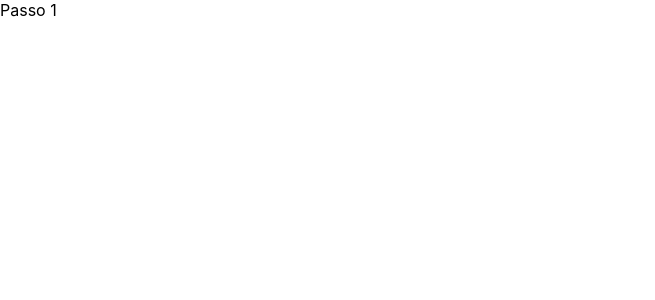
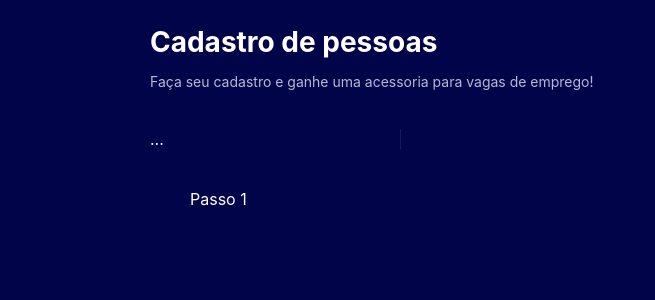
Before and after one commit to MarcosDarpa/Cadastro-Pessoas, a React (Create React App) app: page / in a window 1280 px wide. Shown: the top 300 px of the page, without its empty margins (0-655 px from the left). Built offline with nearby package versions, Linux system fonts and the light colour scheme.

Commit message:
Corrige a importação do componente Theme e ajusta arquivos relacionados

```diff
--- /dev/null
+++ b/src/components/Header/index.tsx
@@ -0,0 +1,10 @@
+import * as C from './styles'
+
+export const Header = () => {
+    return (
+        <C.Container>
+            <h1>Cadastro de pessoas</h1>
+            <p>Faça seu cadastro e ganhe uma acessoria para vagas de emprego!</p>
+        </C.Container>
+    )
+}
--- /dev/null
+++ b/src/components/Header/styles.tsx
@@ -0,0 +1,16 @@
+import styled from "styled-components";
+
+export const Container = styled.div`
+    padding: 25px 0;
+    boder-bottom: 1px solid #16195c;
+
+    h1 {
+        margin: 0;
+        padding: 0;
+        font-size: 28px;
+    }
+    p {
+        font-size: 14px;
+        color: #b8b8d4;
+    }
+`;
--- a/src/components/Theme/index.tsx
+++ b/src/components/Theme/index.tsx
@@ -1,11 +1,12 @@
 import { ReactNode } from 'react';
-import *as C from './styles';
+import * as C from './styles';
+import {Header} from '../Header';
 
 type Props = {
     children: ReactNode;
 }
 
-export const theme = ({ children }: Props) => {
+export const Theme = ({ children }: Props) => {
     return (
         <C.Container>
             <C.Area>
@@ -13,11 +14,11 @@ export const theme = ({ children }: Props) => {
 
                 <C.Steps>
                     <C.Sidebar>
-
+                        ...
                     </C.Sidebar>
-                    <C.page>
+                    <C.Page>
                         {children}
-                    </C.page>
+                    </C.Page>
 
                 </C.Steps>
             </C.Area>
--- a/src/components/Theme/styles.tsx
+++ b/src/components/Theme/styles.tsx
@@ -1,3 +1,32 @@
 import styled from "styled-components";
 
-export const Container = styled.div``;
+export const Container = styled.div`
+    background-color: #02044a;
+    color: #fff;
+    min-height: 100vh;
+`;
+
+export const Area = styled.div`
+    margin: auto;
+    max-width: 980px;
+    min-height: 100vh;
+    display-flex;
+    flex-direction: column;
+`;
+
+export const Steps = styled.div`
+    flex: 1;
+    display-flex;
+
+`;
+
+export const Sidebar = styled.div`
+    width: 250px;
+    border-right: 1px solid #16195c;
+`;
+
+export const Page = styled.div`
+    flex: 1;
+    padding-left: 40px;
+    padding-top: 40px;
+`;
--- a/src/pages/FormStep1/index.tsx
+++ b/src/pages/FormStep1/index.tsx
@@ -1,9 +1,12 @@
-import *as C from './styles'
+import * as C from './styles';
+import { Theme } from '../../components/Theme';
 
 export const FormStep1 = () => {
     return (
-        <C.Container>
-            Passo 1
-        </C.Container>
-    )
+        <Theme>
+            <C.Container>
+                Passo 1
+            </C.Container>
+        </Theme>
+    );
 }
--- a/src/pages/FormStep2/index.tsx
+++ b/src/pages/FormStep2/index.tsx
@@ -1,4 +1,4 @@
-import *as C from './styles'
+import * as C from './styles'
 
 export const FormStep2 = () => {
     return (
--- a/src/pages/FormStep3/index.tsx
+++ b/src/pages/FormStep3/index.tsx
@@ -1,4 +1,4 @@
-import *as C from './styles'
+import * as C from './styles'
 
 export const FormStep3 = () => {
     return (
```
